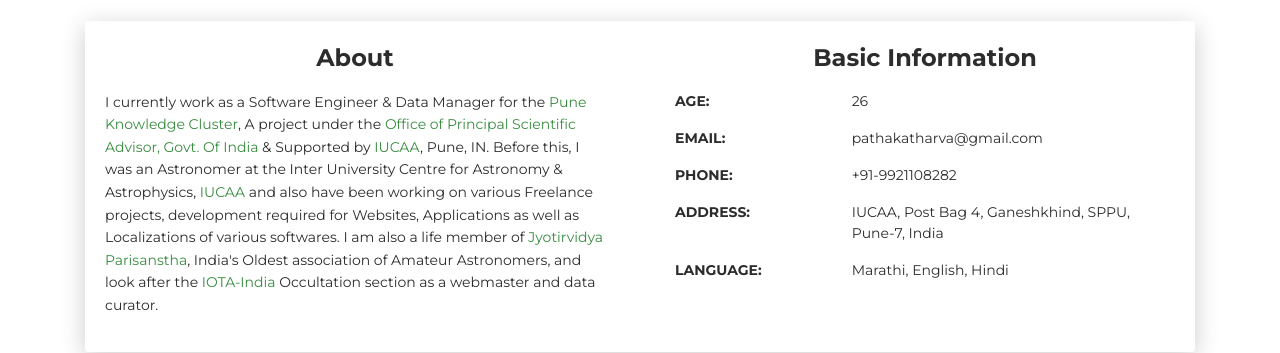
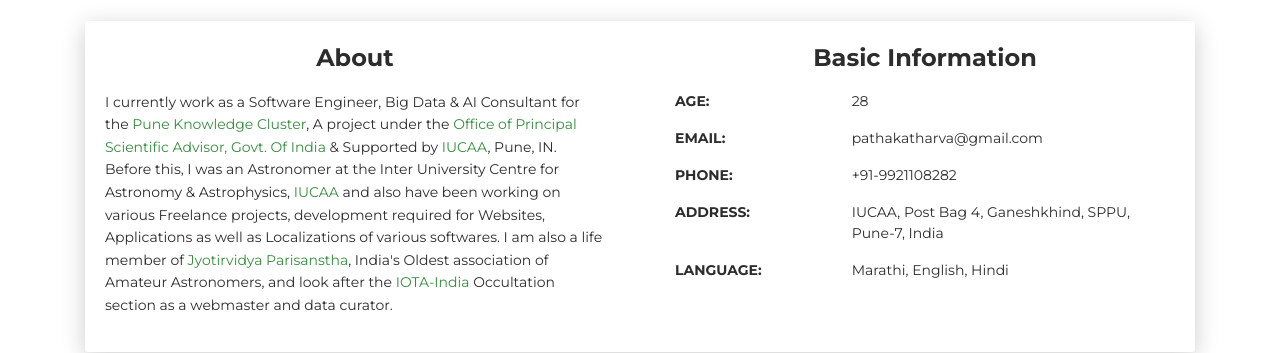
Before and after one commit to pathakatharva/atharva-site, a plain HTML site: page index.html in a window 1280 px wide. Shown: the part 599-952 px from the top of the page. Drawn offline with Linux system fonts and the light colour scheme.

Commit message:
Update index.html

```diff
--- a/index.html
+++ b/index.html
@@ -72,7 +72,7 @@
         <div class="col-lg-6 col-md-12">
           <div class="card-body">
             <div class="h4 mt-0 title">About</div>
-            <p>I currently work as a Software Engineer & Data Manager for the <a href="https://www.pkc.org.in">Pune Knowledge Cluster</a>, A project under the <a href="https://www.psa.gov.in/">Office of Principal Scientific Advisor, Govt. Of India</a> & Supported by <a href="http://www.iucaa.in">IUCAA</a>, Pune, IN. Before this, I was an Astronomer at the Inter University Centre for Astronomy & Astrophysics, <a href="https://www.iucaa.in">IUCAA</a> and also have been working on various Freelance projects, development required for Websites, Applications as well as Localizations of various softwares. I am also a life member of <a href="https://jvp.org.in">Jyotirvidya Parisanstha</a>, India's Oldest association of Amateur Astronomers, and look after the <a href="https://iota-india.in">IOTA-India</a> Occultation section as a webmaster and data curator.</p>
+            <p>I currently work as a Software Engineer, Big Data & AI Consultant for the <a href="https://www.pkc.org.in">Pune Knowledge Cluster</a>, A project under the <a href="https://www.psa.gov.in/">Office of Principal Scientific Advisor, Govt. Of India</a> & Supported by <a href="http://www.iucaa.in">IUCAA</a>, Pune, IN. Before this, I was an Astronomer at the Inter University Centre for Astronomy & Astrophysics, <a href="https://www.iucaa.in">IUCAA</a> and also have been working on various Freelance projects, development required for Websites, Applications as well as Localizations of various softwares. I am also a life member of <a href="https://jvp.org.in">Jyotirvidya Parisanstha</a>, India's Oldest association of Amateur Astronomers, and look after the <a href="https://iota-india.in">IOTA-India</a> Occultation section as a webmaster and data curator.</p>
           </div>
         </div>
         <div class="col-lg-6 col-md-12">
@@ -80,7 +80,7 @@
             <div class="h4 mt-0 title">Basic Information</div>
             <div class="row">
               <div class="col-sm-4"><strong class="text-uppercase">Age:</strong></div>
-              <div class="col-sm-8">26</div>
+              <div class="col-sm-8">28</div>
             </div>
             <div class="row mt-3">
               <div class="col-sm-4"><strong class="text-uppercase">Email:</strong></div>
```
